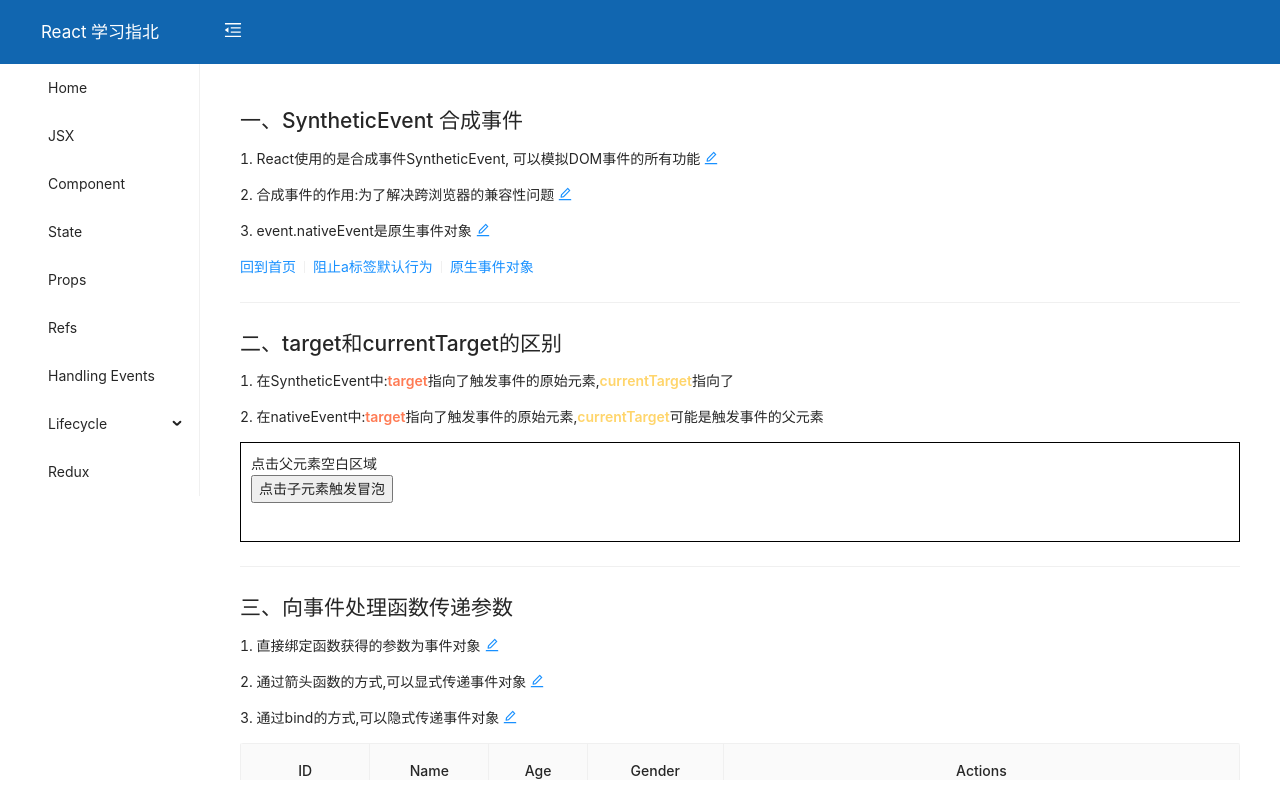
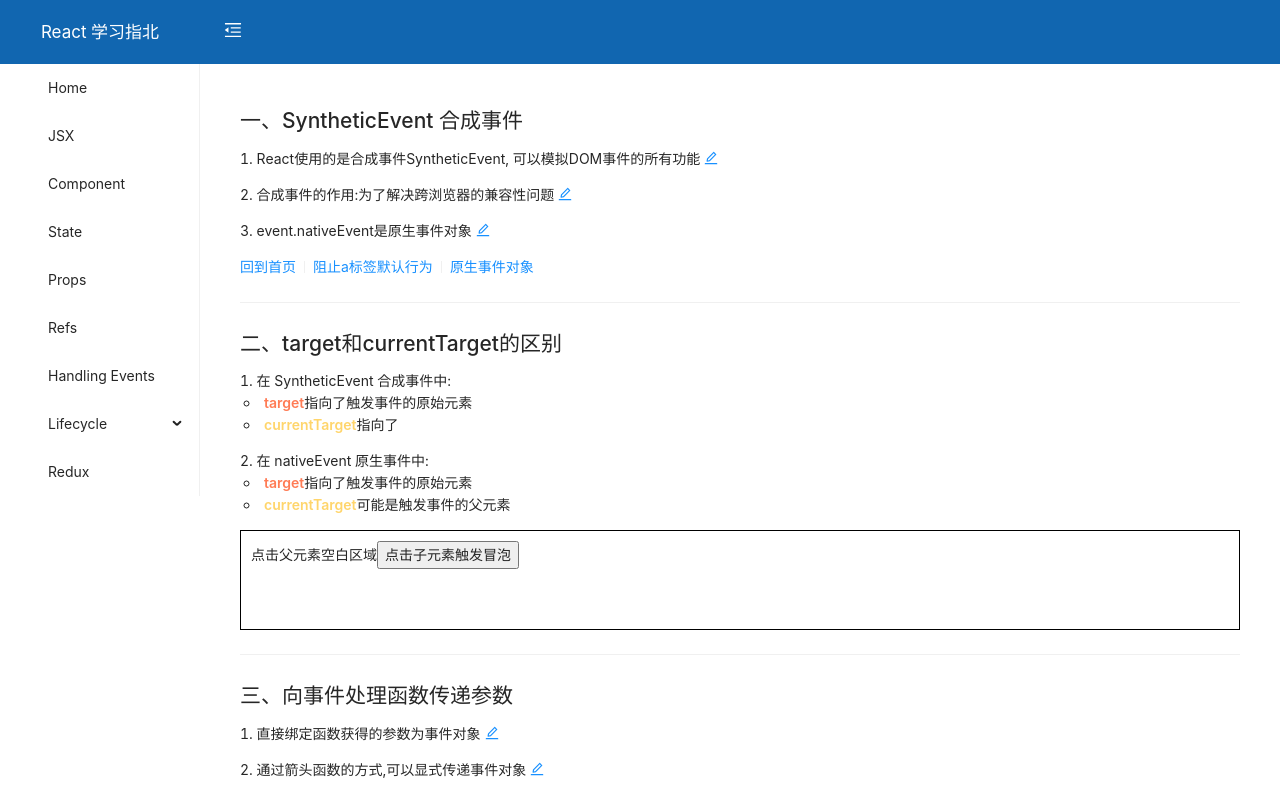
Before and after one commit to StevieTaylor/react-studying, a React (Create React App) app: page /handling-events in a window 1280 px wide. Built offline with nearby package versions, Linux system fonts and the light colour scheme.

Commit message:
[feat] 事件处理、合成事件

```diff
--- a/src/pages/HandlingEvents/index.tsx
+++ b/src/pages/HandlingEvents/index.tsx
@@ -1,12 +1,12 @@
 /*
  * @Author: Stevie
  * @Date: 2021-05-09 18:07:56
- * @LastEditTime: 2021-05-10 00:05:23
+ * @LastEditTime: 2021-05-11 14:16:08
  * @LastEditors: Stevie
  * @Description: 事件处理
  */
-import React, { BaseSyntheticEvent } from 'react'
-import { Button, Divider, message, Row, Space, Table, Typography } from 'antd'
+import React, { BaseSyntheticEvent, SyntheticEvent } from 'react'
+import { Button, Divider, message, Space, Table, Typography } from 'antd'
 import { ColumnsType } from 'antd/lib/table'
 import { getType } from '../../utils/util.service'
 import './style.less'
@@ -42,17 +42,53 @@ class HandlingEvents extends React.Component {
         <Paragraph editable={{ tooltip: this.tooltip }}>
           3. event.nativeEvent是原生事件对象
         </Paragraph>
-        <a href="http://192.168.1.5:3000/home">回到首页</a>
-        <Divider type="vertical"></Divider>
-        <a href="http://192.168.1.5:3000/home" onClick={this.preventDefault}>
+        <a href='http://192.168.1.5:3000/home'>回到首页</a>
+        <Divider type='vertical'></Divider>
+        <a href='http://192.168.1.5:3000/home' onClick={this.preventDefault}>
           阻止a标签默认行为
         </a>
-        <Divider type="vertical"></Divider>
-        <a href="http://192.168.1.5:3000/home" onClick={this.getNativeEvent}>
+        <Divider type='vertical'></Divider>
+        <a href='http://192.168.1.5:3000/home' onClick={this.getNativeEvent}>
           原生事件对象
         </a>
       </div>
     )
+  }
+
+  /**
+   * @description: 合成事件target
+   * @param {SyntheticEvent} e
+   * @return {*}
+   */
+  getSyntheticEventTarget = (e: SyntheticEvent): void => {
+    console.log('SyntheticEvent.target :>> ', e.target)
+  }
+
+  /**
+   * @description: 合成事件currentTarget
+   * @param {SyntheticEvent} e
+   * @return {*}
+   */
+  getSyntheticEventCurrentTarget = (e: SyntheticEvent): void => {
+    console.log('SyntheticEvent.currentTarget :>> ', e.currentTarget)
+  }
+
+  /**
+   * @description: 原生事件target
+   * @param {SyntheticEvent} e
+   * @return {*}
+   */
+  getNativeEventTarget = (e: SyntheticEvent): void => {
+    console.log('nativeEvent.target :>> ', e.nativeEvent.target)
+  }
+
+  /**
+   * @description: 原生事件currentTarget
+   * @param {SyntheticEvent} e
+   * @return {*}
+   */
+  getNativeEventCurrentTarget = (e: SyntheticEvent): void => {
+    console.log('nativeEvent.currentTarget :>> ', e.nativeEvent.currentTarget)
   }
 
   getParentTarget = (e) => {
@@ -73,27 +109,47 @@ class HandlingEvents extends React.Component {
 
   renderTargetAndCurrentTarget() {
     return (
-      <div>
+      <div onClick={this.getSyntheticEventTarget} className="target-container">
         <h2>二、target和currentTarget的区别</h2>
-        <Paragraph>
-          1. 在SyntheticEvent中:
-          <span className="target">target</span>
-          指向了触发事件的原始元素,
-          <span className="currentTarget">currentTarget</span>
-          指向了
+        <Paragraph className="aaaa">
+          1. 在 SyntheticEvent 合成事件中:
+          <ul>
+            <li>
+              <span className='target' onClick={this.getSyntheticEventTarget}>
+                target
+              </span>
+              指向了触发事件的原始元素
+            </li>
+            <li>
+              <span className='currentTarget' onClick={this.getSyntheticEventCurrentTarget}>
+                currentTarget
+              </span>
+              指向了
+            </li>
+          </ul>
         </Paragraph>
         <Paragraph>
-          2. 在nativeEvent中:
-          <span className="target">target</span>
-          指向了触发事件的原始元素,
-          <span className="currentTarget">currentTarget</span>
-          可能是触发事件的父元素
+          2. 在 nativeEvent 原生事件中:
+          <ul>
+            <li>
+              <span className='target' onClick={this.getNativeEventTarget}>
+                target
+              </span>
+              指向了触发事件的原始元素
+            </li>
+            <li>
+              <span className='currentTarget' onClick={this.getNativeEventCurrentTarget}>
+                currentTarget
+              </span>
+              可能是触发事件的父元素
+            </li>
+          </ul>
         </Paragraph>
-        <div onClick={this.getParentTarget} className="parentElement">
-          <span>点击父元素空白区域</span>
-          <Row>
-            <button onClick={this.getChildTarget}>点击子元素触发冒泡</button>
-          </Row>
+        <div onClick={this.getParentTarget} className='parentElement'>
+          点击父元素空白区域
+          <button onClick={this.getChildTarget} className='childElement'>
+            点击子元素触发冒泡
+          </button>
         </div>
       </div>
     )
@@ -133,21 +189,16 @@ class HandlingEvents extends React.Component {
   renderActions = (value: any, record: any, index: number): React.ReactNode => {
     return (
       <Space>
-        <Button type="link" onClick={this.directBinding}>
+        <Button type='link' onClick={this.directBinding}>
           直接绑定
         </Button>
         <Button
-          type="link"
-          onClick={(e: BaseSyntheticEvent) =>
-            this.explicitTransfer(record.id, e)
-          }
+          type='link'
+          onClick={(e: BaseSyntheticEvent) => this.explicitTransfer(record.id, e)}
         >
           显式传递
         </Button>
-        <Button
-          type="link"
-          onClick={this.implicitTransfer.bind(this, record.id)}
-        >
+        <Button type='link' onClick={this.implicitTransfer.bind(this, record.id)}>
           隐式传递
         </Button>
       </Space>
@@ -164,8 +215,7 @@ class HandlingEvents extends React.Component {
         align: 'center',
         title: 'Actions',
         key: 'actions',
-        render: (value, record, index) =>
-          this.renderActions(value, record, index),
+        render: (value, record, index) => this.renderActions(value, record, index),
       },
     ]
     const dataSource = [
@@ -198,9 +248,9 @@ class HandlingEvents extends React.Component {
     return (
       <div>
         {this.renderSyntheticEvent()}
-        <Divider type="horizontal"></Divider>
+        <Divider type='horizontal'></Divider>
         {this.renderTargetAndCurrentTarget()}
-        <Divider type="horizontal"></Divider>
+        <Divider type='horizontal'></Divider>
         {this.renderPassParameter()}
       </div>
     )
```
